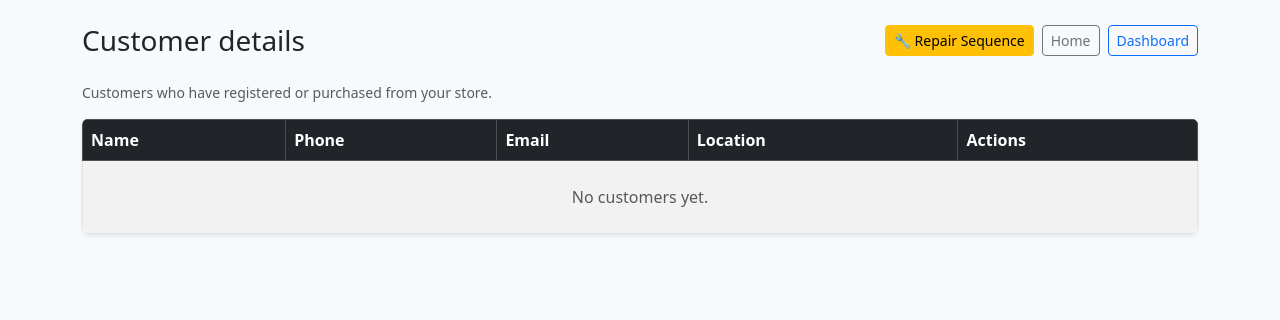
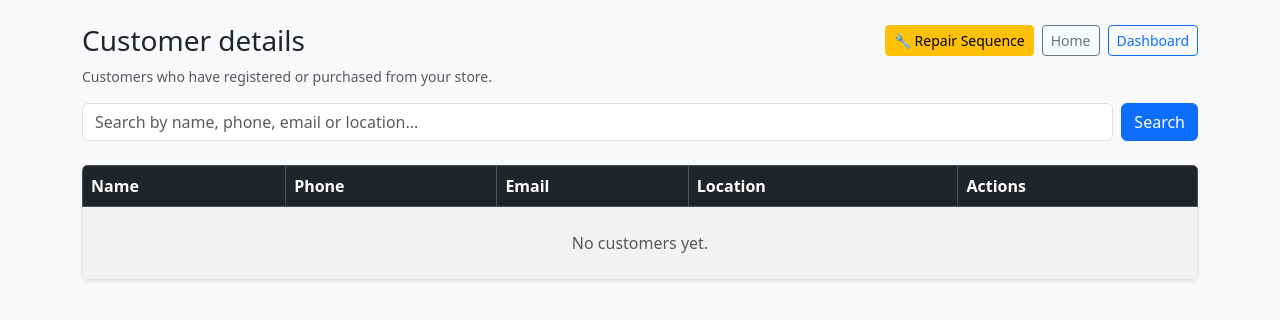
Before and after one commit to Tejas132005/E-Commerce-Platform, a Django app: page /store/manage/customers/ in a window 1280 px wide. Shown: the top 320 px of the page. Run offline with Django 4.2, Linux system fonts and the light colour scheme; the visitor is signed in with stand-in values (Sample User, id 1); data that the repository does not hold is empty.

Commit message:
Added search in customer details

```diff
--- a/store/views.py
+++ b/store/views.py
@@ -646,9 +646,23 @@ def sales_report_view(request):
 
 @login_required
 def customer_details_list_view(request):
-    """All shop customers for the logged-in store owner (Bootstrap table)."""
-    customers = ShopCustomer.objects.filter(store_owner=request.user).order_by('name', 'phone')
-    return render(request, 'customer_details.html', {'customers': customers})
+    """All shop customers for the logged-in store owner (Bootstrap table with search)."""
+    query = request.GET.get('q', '').strip()
+    customers = ShopCustomer.objects.filter(store_owner=request.user)
+
+    if query:
+        customers = customers.filter(
+            Q(name__icontains=query) |
+            Q(phone__icontains=query) |
+            Q(email__icontains=query) |
+            Q(place__icontains=query)
+        )
+
+    customers = customers.order_by('name', 'phone')
+    return render(request, 'customer_details.html', {
+        'customers': customers,
+        'search_query': query
+    })
 
 
 @login_required
--- a/templates/customer_details.html
+++ b/templates/customer_details.html
@@ -17,7 +17,7 @@
             {% endfor %}
         {% endif %}
 
-        <div class="d-flex flex-wrap justify-content-between align-items-center gap-2 mb-4">
+        <div class="d-flex flex-wrap justify-content-between align-items-center gap-2 mb-2">
             <h1 class="h3 mb-0">Customer details</h1>
             <div class="d-flex gap-2">
                 <a href="{% url 'repair_sequence' %}" class="btn btn-warning btn-sm" onclick="return confirm('This will re-index all orders and update invoice numbers. Proceed?')">🔧 Repair Sequence</a>
@@ -25,7 +25,18 @@
                 <a href="{% url 'sales_dashboard' %}" class="btn btn-outline-primary btn-sm">Dashboard</a>
             </div>
         </div>
-        <p class="text-muted small">Customers who have registered or purchased from your store.</p>
+        <p class="text-muted small mb-3">Customers who have registered or purchased from your store.</p>
+
+        <!-- Search Form -->
+        <div class="mb-4">
+            <form method="GET" action="{% url 'customer_details_list' %}" class="d-flex gap-2">
+                <input type="text" name="q" class="form-control" placeholder="Search by name, phone, email or location..." value="{{ search_query }}">
+                <button type="submit" class="btn btn-primary">Search</button>
+                {% if search_query %}
+                    <a href="{% url 'customer_details_list' %}" class="btn btn-outline-secondary">Clear</a>
+                {% endif %}
+            </form>
+        </div>
         <div class="table-responsive shadow-sm rounded bg-white">
             <table class="table table-striped table-bordered mb-0">
                 <thead class="table-dark">
```
